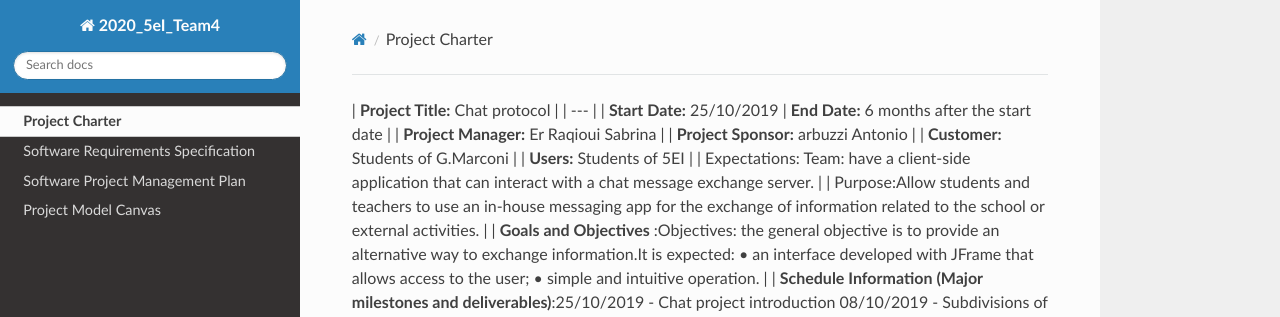
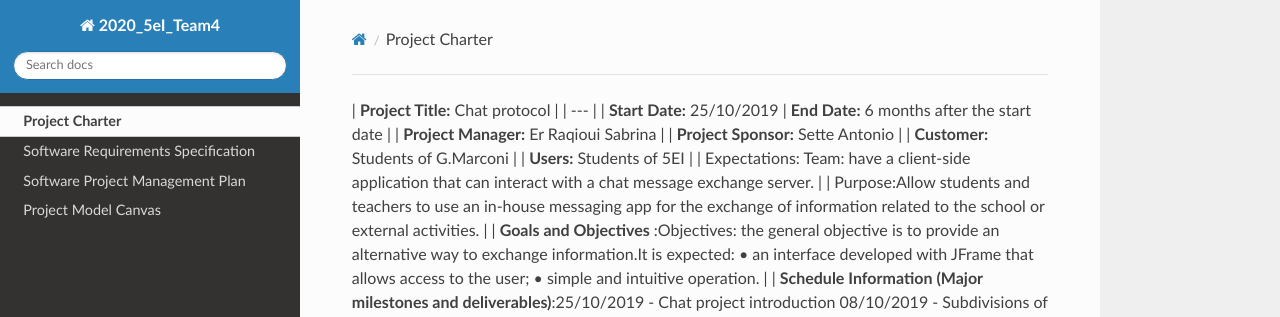
Before and after one commit to sabrinaer2001/Client, an MkDocs documentation site: the page built from docs/Project Charter.md, in a window 1280 px wide and 1068 px high. Shown: the top 317 px of the window. Built offline with MkDocs 1.6.1, drawn with Linux system fonts in a browser that asks for light colours; nearby versions of some CDN libraries.

Commit message:
Update Project Charter.md

```diff
--- a/docs/Project Charter.md
+++ b/docs/Project Charter.md
@@ -2,7 +2,7 @@
 | --- |
 | **Start Date:** 25/10/2019 | **End Date:** 6 months after the start date |
 | **Project Manager:** Er Raqioui Sabrina |
-| **Project Sponsor:** arbuzzi Antonio |
+| **Project Sponsor:** Sette Antonio |
 | **Customer:** Students of G.Marconi |
 | **Users:** Students of 5EI |
 | Expectations: Team: have a client-side application that can interact with a chat message exchange server. |
```
